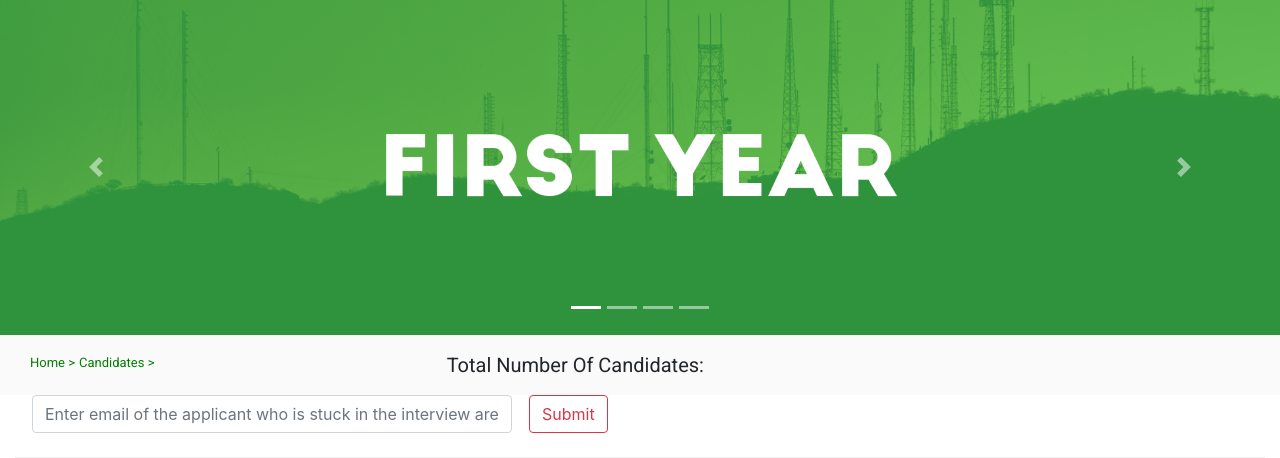
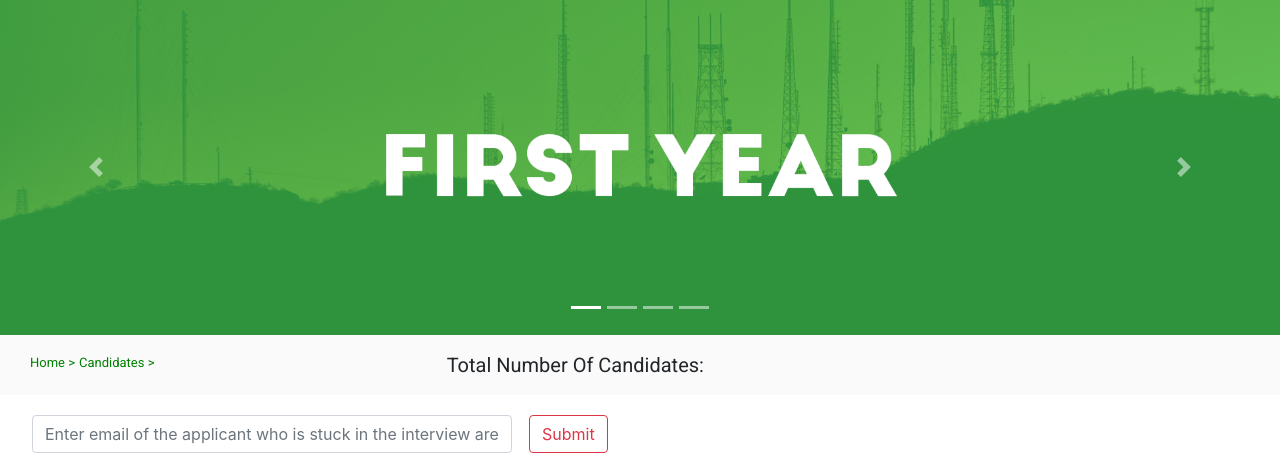
Before and after one commit to ieeepesneduet/ghulammustafa137-gmail.com, a Flask app: page /team/candidates in a window 1280 px wide. Shown: the part 182-640 px from the top of the page. Run offline with Flask 2, Linux system fonts and the light colour scheme; the visitor is signed in with stand-in values (Sample User, id 1); some libraries are stand-ins or nearby versions.

Commit message:
Update candidates.html

```diff
--- a/templates/Team/candidates.html
+++ b/templates/Team/candidates.html
@@ -48,11 +48,11 @@
         </div>
         <form id="stuck" class="form-inline" method="post">
             <div class="form-group">
-                <input style="width: 30rem;margin: 0 17px;" type="email" class="form-control" name="email"
+                <input style="width: 30rem;margin: 0 17px;margin-top:20px;" type="email" class="form-control" name="email"
                        aria-describedby="emailHelp"
                        placeholder="Enter email of the applicant who is stuck in the interview area" required>
             </div>
-            <button type="submit" class="btn btn-outline-danger">Submit</button>
+            <button type="submit" class="btn btn-outline-danger" style="margin-top:20px;">Submit</button>
         </form>
     </div>
     <div id="msg-box"></div>
```
